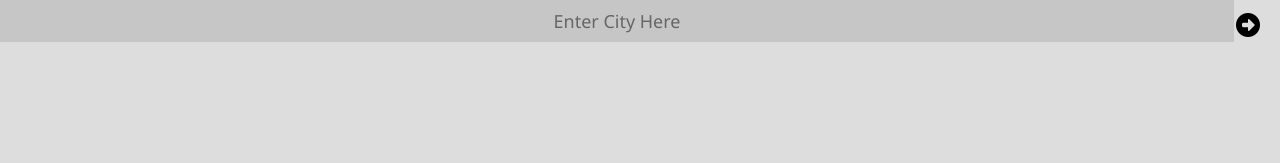
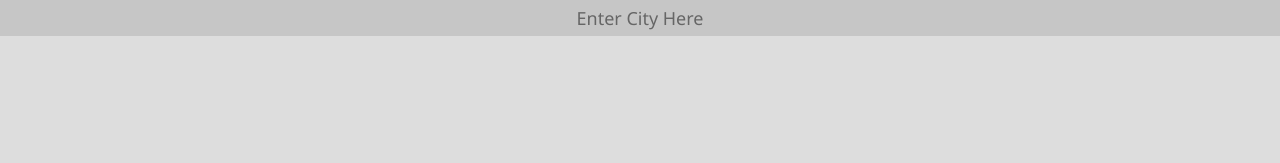
Before and after one commit to ksrscharan/weather-app, a plain HTML site: page index.html in a window 1280 px wide. Drawn offline with Linux system fonts and the light colour scheme.

Commit message:
submit button removal

```diff
--- a/index.html
+++ b/index.html
@@ -13,7 +13,6 @@
 <body>
     <div class="container">
         <input type="text" id="city-name" class="city-name" placeholder="Enter City Here" autocomplete="off"></input>
-        <button class="submit"><i class="fa-solid fa-circle-right"></i></button>
         <div class="temp-value"></span></div>
         <div class="city-display"></div>
         <div class="weather-condition"></div>
--- a/script.js
+++ b/script.js
@@ -9,7 +9,6 @@ const icon = document.querySelector('.icon')
 let city = "chennai";
 let temp = null;
 let weatherURL = null;
-button.addEventListener("click", updateCity);
 cityName.addEventListener("keydown", (e) => {
   if (e.key === "Enter") {
     city = cityName.value.toLowerCase();
@@ -18,12 +17,6 @@ cityName.addEventListener("keydown", (e) => {
     renderWeather();
   }
 });
-function updateCity() {
-  city = cityName.value;
-  console.log(city);
-  weatherURL = `https://api.openweathermap.org/data/2.5/weather?q=chennai&appid=${APIKey}&units=metric`;
-  renderWeather();
-}
 function getWeather() {
   return fetch(weatherURL)
     .then((response) => response.json())
--- a/style.css
+++ b/style.css
@@ -18,10 +18,10 @@
 }
 .city-name{
     position: absolute;
-    width: 95%;
+    height: 2em;
+    width: 100vw;
     top: 0;
     left: 0;
-    padding: 0.5em;
     background-color: rgba(0,0,0,0.1);
     font-size: large;
     border: none;
@@ -32,19 +32,7 @@
     border: none;
     outline: none;
 }
-.submit{
-    position: absolute;
-    width: 5vw;
-    height: 6vh;
-    top: 0;
-    right: 0;
 
-    font-size: 1.5em;
-    background-color: transparent;
-    border: none;
-    cursor: pointer;
-    user-select: none;
-}
 .rainy{
     background-image: linear-gradient(45deg,rgb(58, 255, 255) 10%, rgb(0, 38, 255) 70%);
 }
```
